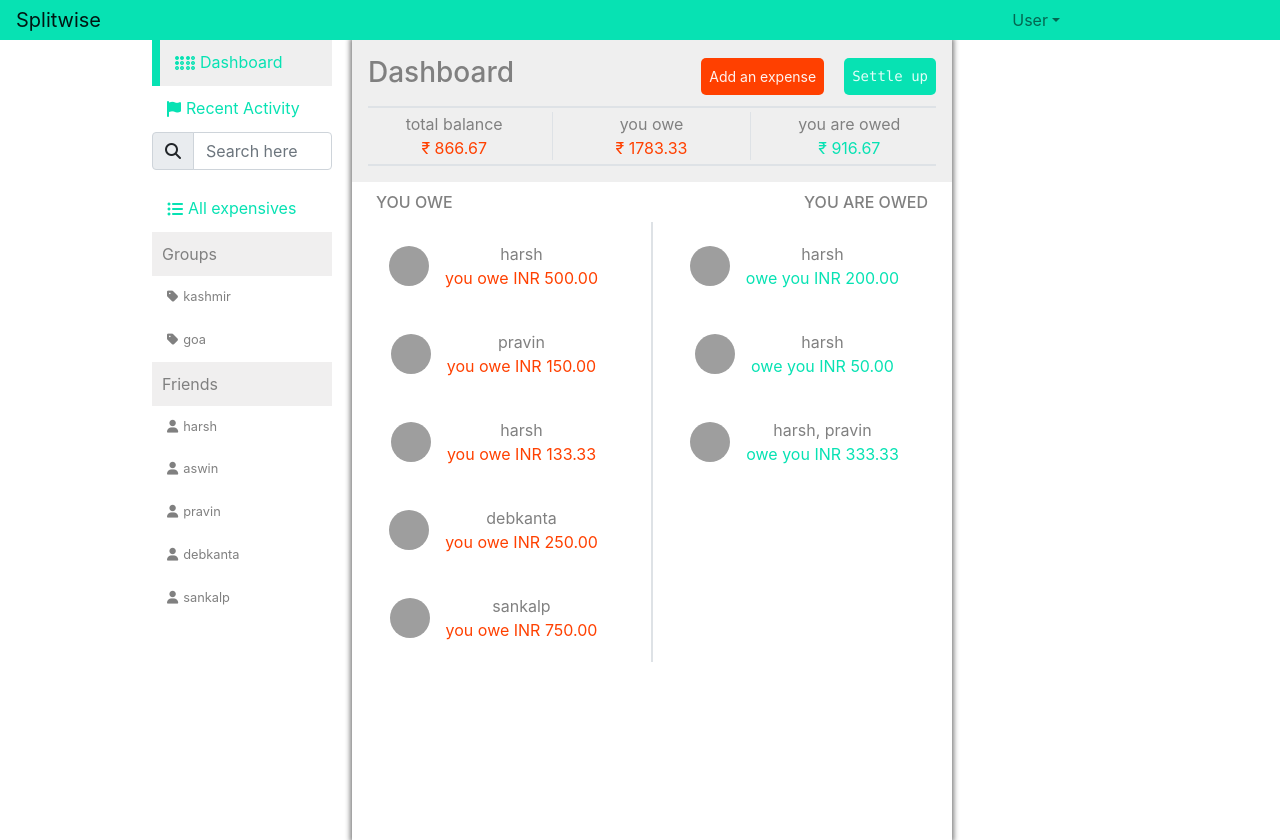
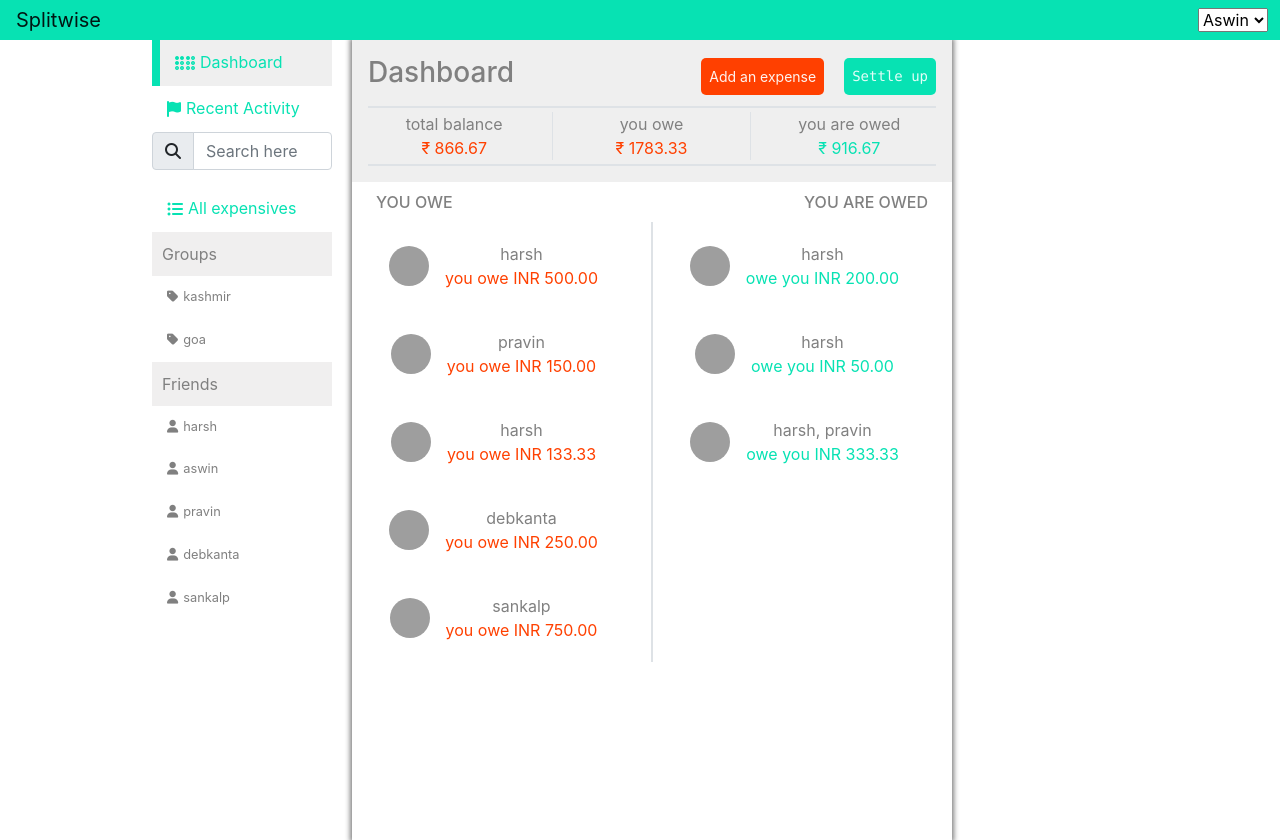
Before and after one commit to aswin-kumar-1999/SplitWIse-react, a React (Create React App) app: page /dashboard in a window 1280 px wide. Built offline with nearby package versions, Linux system fonts and the light colour scheme; grey boxes are pictures that could not be loaded.

Commit message:
Added user changer using Redux

```diff
--- a/package.json
+++ b/package.json
@@ -8,6 +8,7 @@
     "@testing-library/user-event": "^12.8.3",
     "react": "^17.0.2",
     "react-dom": "^17.0.2",
+    "react-redux": "^7.2.5",
     "react-router-dom": "^5.3.0",
     "react-scripts": "4.0.3",
     "web-vitals": "^1.1.2"
--- a/src/components/Dashboard/Dashboard.js
+++ b/src/components/Dashboard/Dashboard.js
@@ -5,13 +5,15 @@
 import Settle from '../Settle/Settle'
 import './Dashboard.css'
 import { dataStore, transaction } from '../Store/Store'
+import { connect } from "react-redux";
+import { updateUser } from '../../redux/actions';
 
 class Dashboard extends Component {
     constructor(props) {
         super(props)
 
         this.state = {
-            user: 'aswin',
+            // user: 'aswin',
             debt: [],
             credit: [],
             lent: 0,
@@ -28,6 +30,12 @@
         // this.dataExtraction();
     }
     componentDidUpdate(prevProps, prevState) {
+        if (prevProps.user !== this.props.user) {
+            { console.log("redux", this.props.user) }
+            // this.setState({user:this.props.user})
+            this.dataExtraction();
+
+        }
         if (prevState.lastTransaction !== transaction.last) {
             console.log("Update")
             this.setState({ lastTransaction: transaction.last })
@@ -35,7 +43,7 @@
         }
     }
     dataExtraction = () => {
-        const user = this.state.user;
+        const user = this.props.user;
         console.log(transaction)
         this.setState({ credit: [], debt: [] })
         for (let index = 1; index <= transaction.last; index++) {
@@ -70,7 +78,7 @@
     }
     newExpensehandler = ({ amount, paid_by, owes, desc, popExpense, group }) => {
         // console.log("newExpense", amount, paid_by, owes, desc, popExpense, group)
-        if (paid_by === this.state.user) {
+        if (paid_by === this.props.user) {
             const shareamount = amount / (owes.length + 1);
             const lent = amount - shareamount
             const owesName = owes.join(', ')
@@ -83,7 +91,7 @@
                 // popExpense
             }))
         }
-        if (owes.includes(this.state.user)) {
+        if (owes.includes(this.props.user)) {
             const shareamount = amount / (owes.length + 1);
             this.setState(prevState => ({
                 debt: [...prevState.debt, [
@@ -174,13 +182,13 @@
                 {this.state.popExpense &&
                     <Expense onBackDrop={this.expenseHandler}
                         onNewExpense={this.newExpensehandler}
-                        user={this.state.user}
+                        user={this.props.user}
                     />
                 }
                 {this.state.popSettle &&
                     <Settle debt={this.state.debt}
                         credit={this.state.credit}
-                        user={this.state.user}
+                        user={this.props.user}
                         total={this.state.lent + this.state.owe}
                         onClose={this.settleUpHandler}
                     />
@@ -191,4 +199,17 @@
 
 }
 
-export default Dashboard
+const mapStateToProps = (state) => {
+    return {
+        user: state.user
+    }
+}
+
+function mapDispatchToProps(dispatch) {
+    return {
+        updateUser: (payload) => {
+            return dispatch(updateUser(payload))
+        }
+    };
+}
+export default connect(mapStateToProps, mapDispatchToProps)(Dashboard);
--- a/src/components/Header.js
+++ b/src/components/Header.js
@@ -1,71 +1,36 @@
 import React, { Component } from "react";
 
-export default class Header extends Component {
+import { connect } from "react-redux";
+import { updateUser } from '../redux/actions';
+
+class Header extends Component {
+
+    userHandler = (event) => {
+        const user = event.target.value;
+        console.log("User", user)
+        this.props.updateUser(user)
+    }
     render() {
         return (
             <div>
                 <nav className="navbar navbar-expand-lg navbar-light bg-light" style={{ padding: "0px" }}>
                     <div className="container-fluid " style={{ backgroundColor: "#07e2b3" }}>
-                        <div className='d-flex justify-content-between align-items-center' style={{width:'100%'}}>
+                        <div className='d-flex justify-content-between align-items-center' style={{ width: '100%' }}>
                             <a className="navbar-brand px-1" href="#" >
                                 Splitwise
                             </a>
                             <div className='mobile'>
-                                <button class="btn btn-primary " type="button" data-bs-toggle="offcanvas" data-bs-target="#offcanvasRight" aria-controls="offcanvasRight"  style={{ backgroundColor: "#07e2b3" }}>
+                                <button class="btn btn-primary " type="button" data-bs-toggle="offcanvas" data-bs-target="#offcanvasRight" aria-controls="offcanvasRight" style={{ backgroundColor: "#07e2b3" }}>
                                     <i class="fas fa-align-justify"></i>
                                 </button>
                             </div>
                         </div>
                         <div className='lapview'>
-                            <div
-                                className="collapse navbar-collapse  d-flex justify-content-end "
-                                id="navbarNavDropdown"
-                                style={{ marginRight: "200px" }}
-                            >
-                                <ul className="navbar-nav">
-                                    <li className="nav-item dropdown d-flex justify-content-end">
-                                        <a
-                                            className="nav-link dropdown-toggle"
-                                            href="#"
-                                            id="navbarDropdownMenuLink"
-                                            role="button"
-                                            data-bs-toggle="dropdown"
-                                            aria-expanded="false"
-                                        >
-                                            User
-                                        </a>
-                                        <ul
-                                            className="dropdown-menu"
-                                            aria-labelledby="navbarDropdownMenuLink"
-                                        >
-                                            <li>
-                                                <a
-                                                    className="dropdown-item"
-                                                    href="#"
-                                                >
-                                                    Option First
-                                                </a>
-                                            </li>
-                                            <li>
-                                                <a
-                                                    className="dropdown-item"
-                                                    href="#"
-                                                >
-                                                    Option Second
-                                                </a>
-                                            </li>
-                                            <li>
-                                                <a
-                                                    className="dropdown-item"
-                                                    href="#"
-                                                >
-                                                    Option Third
-                                                </a>
-                                            </li>
-                                        </ul>
-                                    </li>
-                                </ul>
-                            </div>
+                            <select class="form-select-md" aria-label="Default select example" onChange={this.userHandler}>
+                                <option value="aswin" selected>Aswin</option>
+                                <option value="harsh">Harsh</option>
+                                <option value="pravin">Pravin</option>
+                            </select>
                         </div>
                     </div>
                 </nav>
@@ -73,3 +38,19 @@
         );
     }
 }
+
+const mapStateToProps = (state) => {
+    return {
+        user: state.user
+    }
+}
+
+function mapDispatchToProps(dispatch) {
+    return {
+        updateUser: (payload) => {
+            return dispatch(updateUser(payload))
+        }
+    };
+}
+
+export default connect(mapStateToProps, mapDispatchToProps)(Header);
--- /dev/null
+++ b/src/redux/actions/index.js
@@ -0,0 +1,6 @@
+export function updateUser(payload) {
+    return {
+        type: "update_user",
+        payload
+    }
+  };
--- /dev/null
+++ b/src/redux/reducers/index.js
@@ -0,0 +1,16 @@
+const initialState = {
+    user:'aswin'
+};
+
+function rootReducer(state = initialState, action) {
+    if(action.type == "update_user") {
+
+        return {
+            user:action.payload
+        }
+    }
+
+    return state;
+};
+
+export default rootReducer;
--- /dev/null
+++ b/src/redux/store.js
@@ -0,0 +1,8 @@
+import { createStore } from "redux";
+import rootReducer from "./reducers/index";
+
+const store = createStore(
+    rootReducer
+);
+
+export default store;
```
Also changed, not shown: src/index.js (+5 -2 lines), 1 other file (tests, documents, lock files or other folders).
